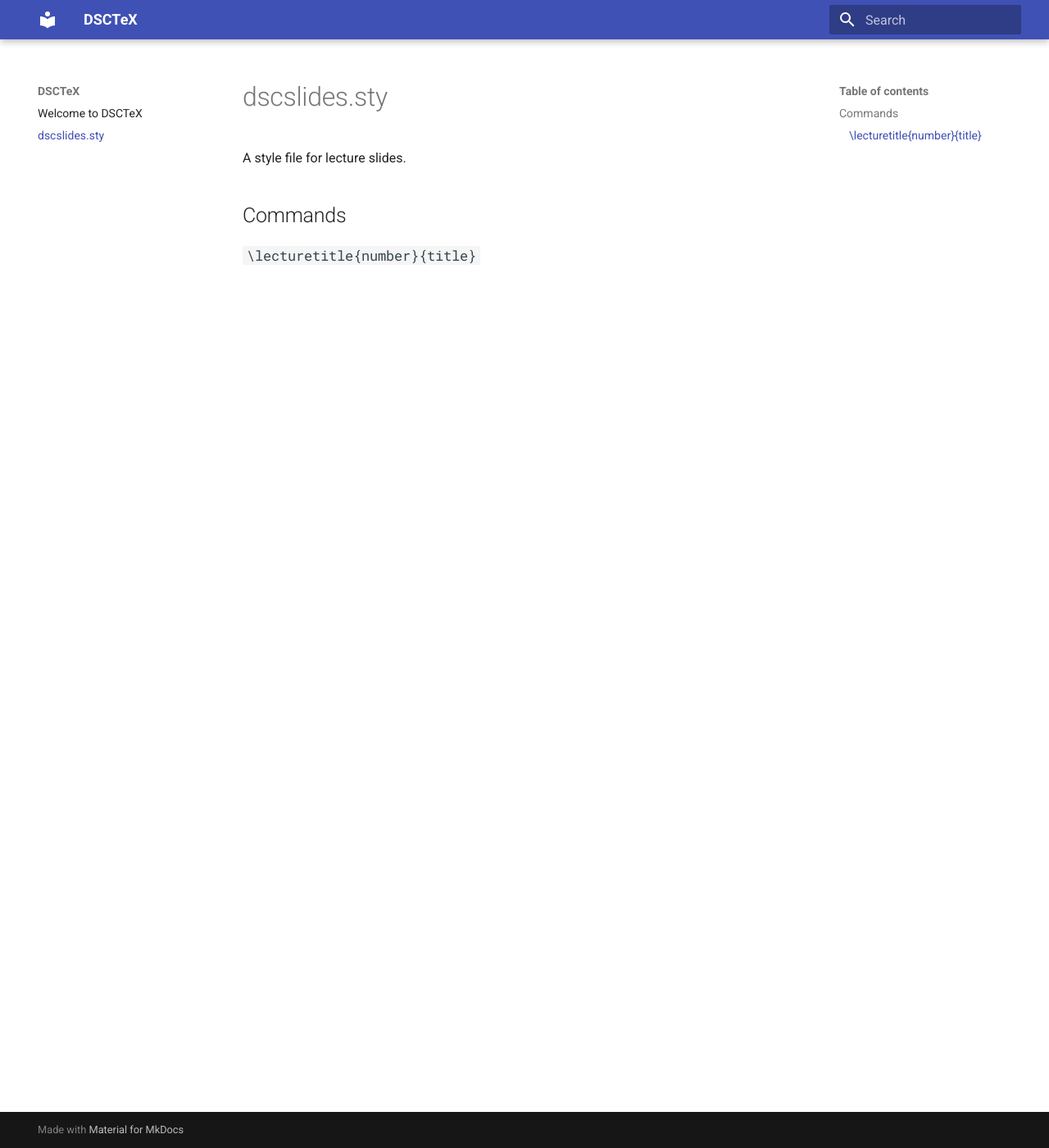
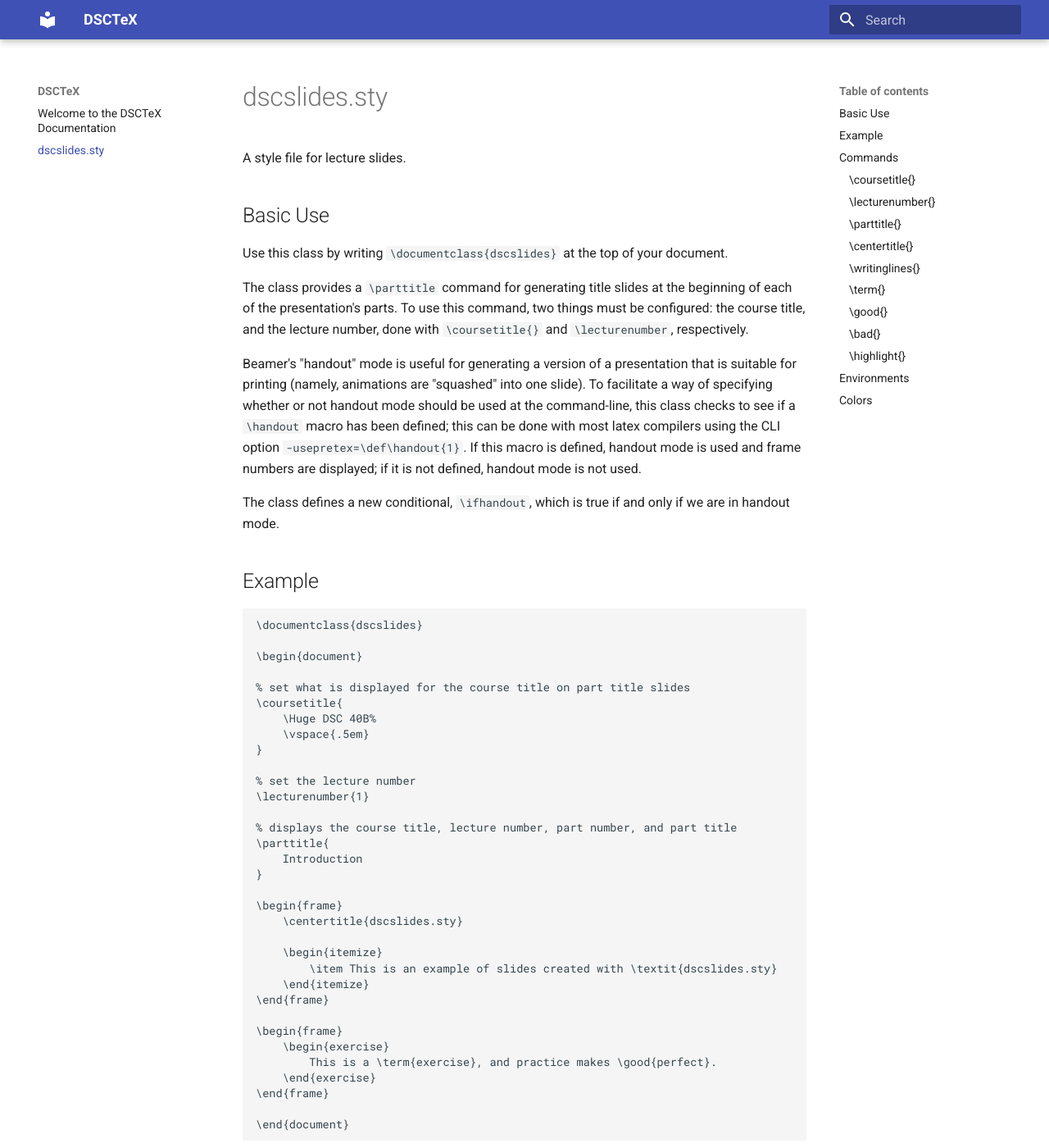
Before and after one commit to eldridgejm/dsctex, an MkDocs documentation site: the page built from docs/dscslides.md, in a window 1280 px wide and 1400 px high. Shown: the whole window at 82% size. Built offline with MkDocs 1.6.1 and Material for MkDocs 9.7.7, drawn with Linux system fonts in a browser that asks for light colours; some of the changed text lies outside the part shown.

Commit message:
Finished documentation for dscslides

````diff
--- a/docs/dscslides.md
+++ b/docs/dscslides.md
@@ -2,6 +2,149 @@
 
 A style file for lecture slides.
 
+## Basic Use
+
+Use this class by writing `\documentclass{dscslides}` at the top of your document.
+
+The class provides a `\parttitle` command for generating title slides at the
+beginning of each of the presentation's parts. To use this command, two things
+must be configured: the course title, and the lecture number, done with
+`\coursetitle{}` and `\lecturenumber`, respectively.
+
+Beamer's "handout" mode is useful for generating a version of a presentation
+that is suitable for printing (namely, animations are "squashed" into one
+slide). To facilitate a way of specifying whether or not handout mode should be
+used at the command-line, this class checks to see if a `\handout` macro has
+been defined; this can be done with most latex compilers using the CLI option
+`-usepretex=\def\handout{1}`. If this macro is defined, handout mode is used
+and frame numbers are displayed; if it is not defined, handout mode is not
+used.
+
+The class defines a new conditional, `\ifhandout`, which is true if and only if
+we are in handout mode.
+
+## Example
+
+```tex
+\documentclass{dscslides}
+
+\begin{document}
+
+% set what is displayed for the course title on part title slides
+\coursetitle{
+    \Huge DSC 40B%
+    \vspace{.5em}
+}
+
+% set the lecture number
+\lecturenumber{1}
+
+% displays the course title, lecture number, part number, and part title
+\parttitle{
+    Introduction
+}
+
+\begin{frame}
+    \centertitle{dscslides.sty}
+
+    \begin{itemize}
+        \item This is an example of slides created with \textit{dscslides.sty}
+    \end{itemize}
+\end{frame}
+
+\begin{frame}
+    \begin{exercise}
+        This is a \term{exercise}, and practice makes \good{perfect}.
+    \end{exercise}
+\end{frame}
+
+\end{document}
+```
+
 ## Commands
 
-### `\lecturetitle{number}{title}`
+### `\coursetitle{}`
+
+Sets the content that should be displayed for the course's title on title slides.
+
+Example: `\coursetitle{\Large DSC 40B}`
+
+### `\lecturenumber{}`
+
+Sets the lecture number. This will be shown in title slides.
+
+### `\parttitle{}`
+
+Generate a title slide for a part of the lecture. Numbering is done
+automatically with the `lecturepartnum` counter.
+
+Example: `\parttitle{Introduction}`
+
+### `\centertitle{}`
+
+Format a frame's title (centered and bolded).
+
+Example: `\centertitle{Welcome to DSC 40B}`
+
+### `\writinglines{}`
+
+Display `n` blank lines for writing.
+
+Example: `\writinglines{3}`
+
+### `\term{}`
+
+Format a word that is being defined.
+
+Example: `An \term{undirected graph} is...`
+
+### `\good{}`
+
+Format something that is good.
+
+Example: `This algorithm is \good{fast}...`
+
+### `\bad{}`
+
+Format something that is bad.
+
+Example: `This algorithm is \bad{slow}...`
+
+### `\highlight{}`
+
+Format text that should be emphasized
+
+Example: `This algorithm is \highlight{very} slow`
+
+## Environments
+
+The following environments are defined. They appear as a color box with the
+environment contents within.
+
+- `exercise`
+- `funfact`
+- `mainidea`
+- `warning`
+- `defn`
+- `thm`
+
+Example:
+
+```
+\begin{exercise}
+    What is 3 + 5?
+\end{exercise}
+```
+
+## Colors
+
+The following colors are defined. They can be used by writing, e.g., `\color{pastelblue}{text to color}`.
+
+- `pastelred`
+- `pastelblue`
+- `pastelpurple`
+- `pastelyellow`
+- `pastelgreen`
+- `darkblue`
+- `darkgreen`
+- `faded`
--- a/docs/index.md
+++ b/docs/index.md
@@ -1,4 +1,4 @@
-# Welcome to DSCTeX
+# Welcome to the DSCTeX Documentation
 
 This package contains LaTeX `.sty` and `.cls` files used in DSC courses at UCSD.
 
````
Also changed, not shown: other parts of docs/index.md (+1 -1 lines).
